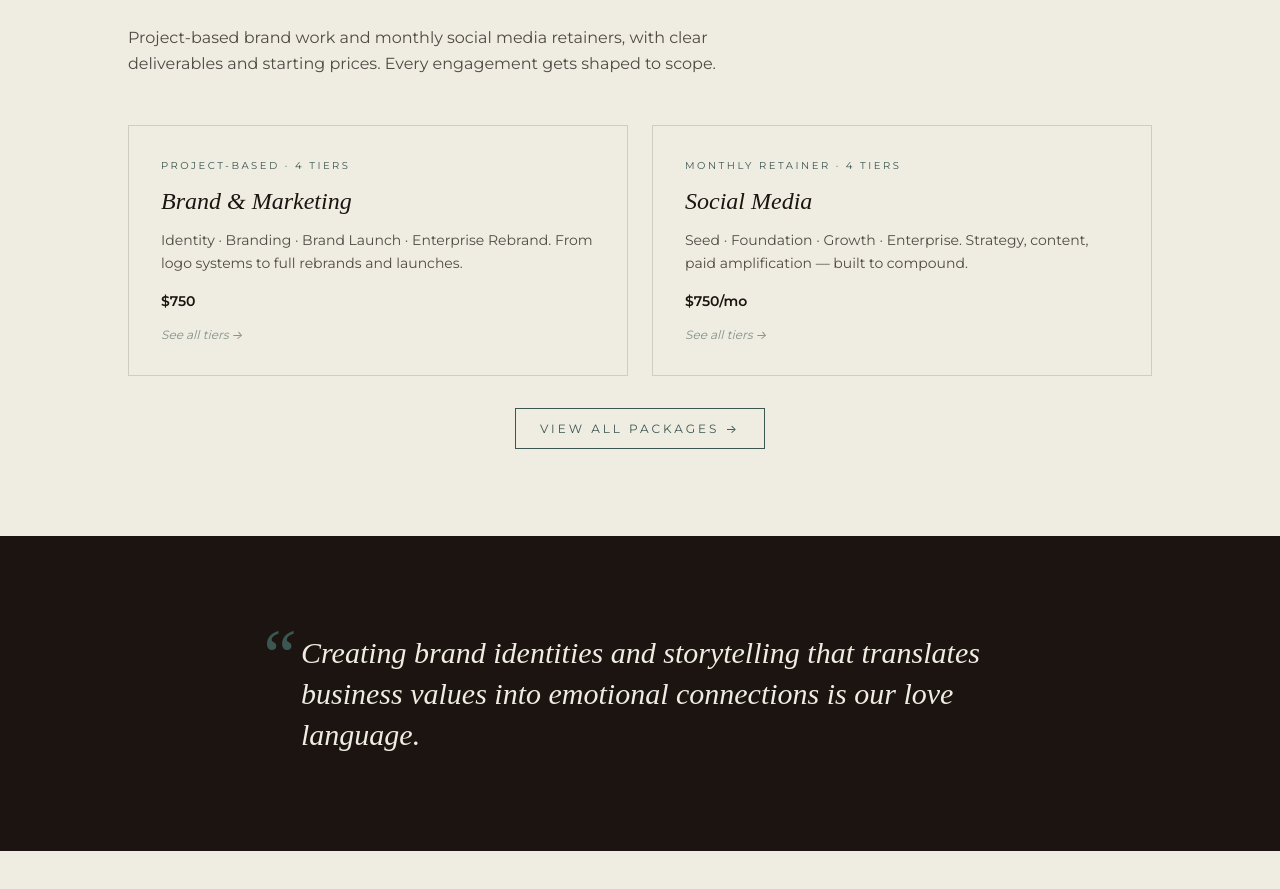
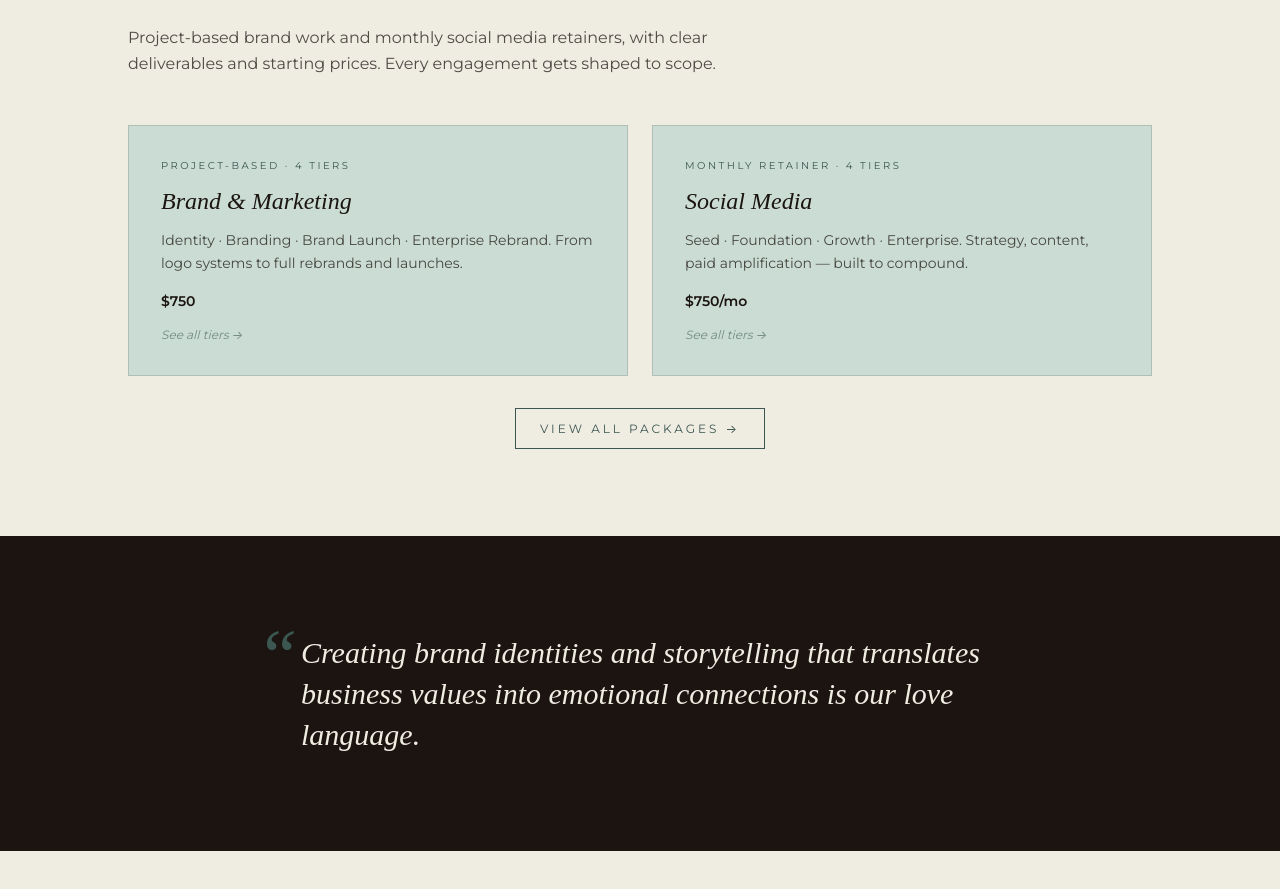
Before and after one commit to haveebot/farley-creative-site, a Next.js app: page / in a window 1280 px wide. Shown: the part 2661-3550 px from the top of the page. Built offline with nearby package versions, Linux system fonts and the light colour scheme.

Commit message:
style(home): fill package preview cards with #cadcd4 for contrast
Co-Authored-By: Claude Opus 4.8 <noreply@anthropic.com>

```diff
--- a/src/app/page.tsx
+++ b/src/app/page.tsx
@@ -154,7 +154,7 @@ export default function HomePage() {
           <div className="grid grid-cols-1 md:grid-cols-2 gap-6">
             <Link
               href="/packages#brand-marketing"
-              className="block border border-warm-black/15 p-8 hover:border-forest-teal transition group"
+              className="block bg-[#cadcd4] border border-warm-black/15 p-8 hover:border-forest-teal transition group"
             >
               <p className="text-[10px] uppercase tracking-[0.25em] text-forest-teal mb-3">
                 Project-based · 4 tiers
@@ -173,7 +173,7 @@ export default function HomePage() {
             </Link>
             <Link
               href="/packages#social-media"
-              className="block border border-warm-black/15 p-8 hover:border-forest-teal transition group"
+              className="block bg-[#cadcd4] border border-warm-black/15 p-8 hover:border-forest-teal transition group"
             >
               <p className="text-[10px] uppercase tracking-[0.25em] text-forest-teal mb-3">
                 Monthly retainer · 4 tiers
```
